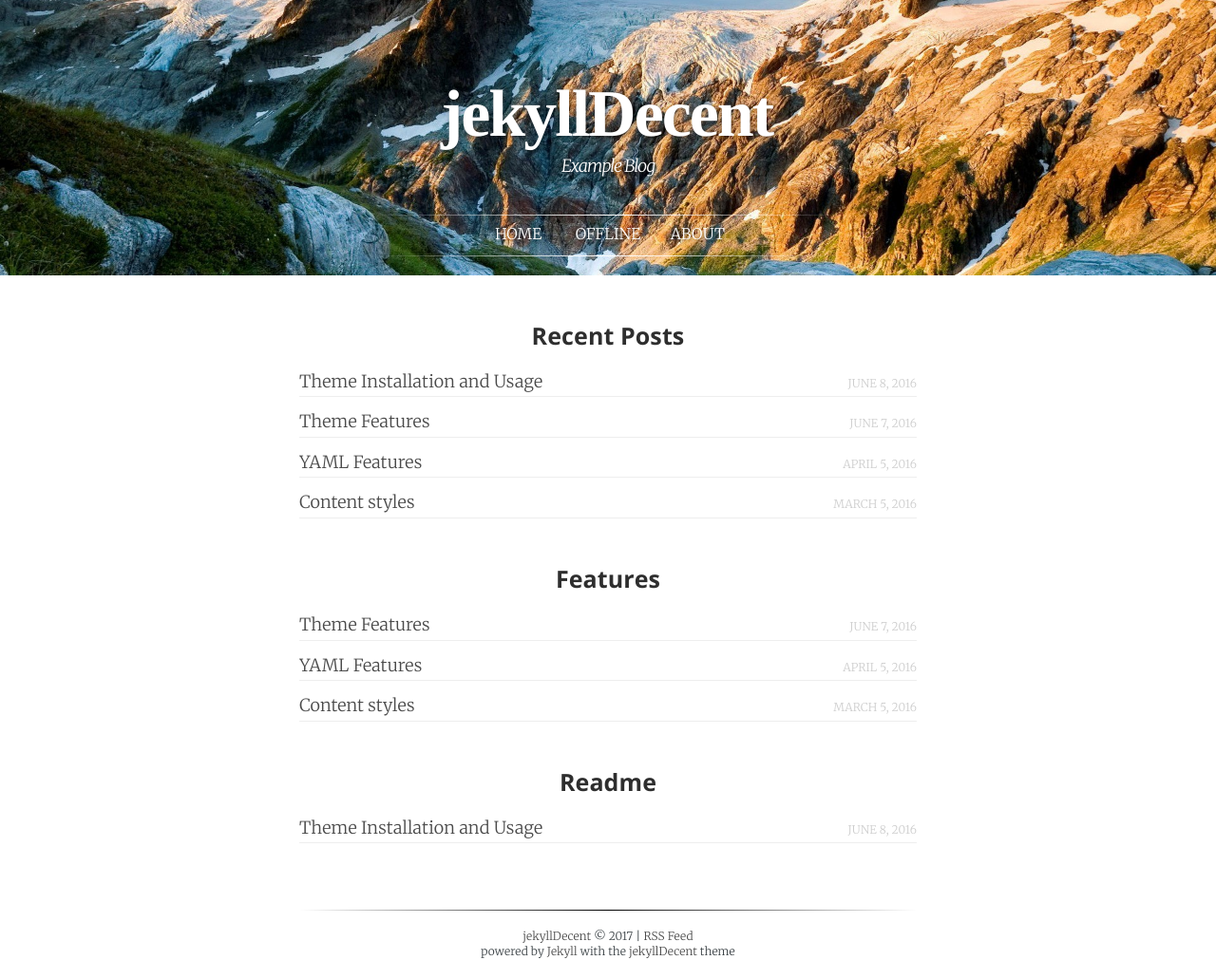
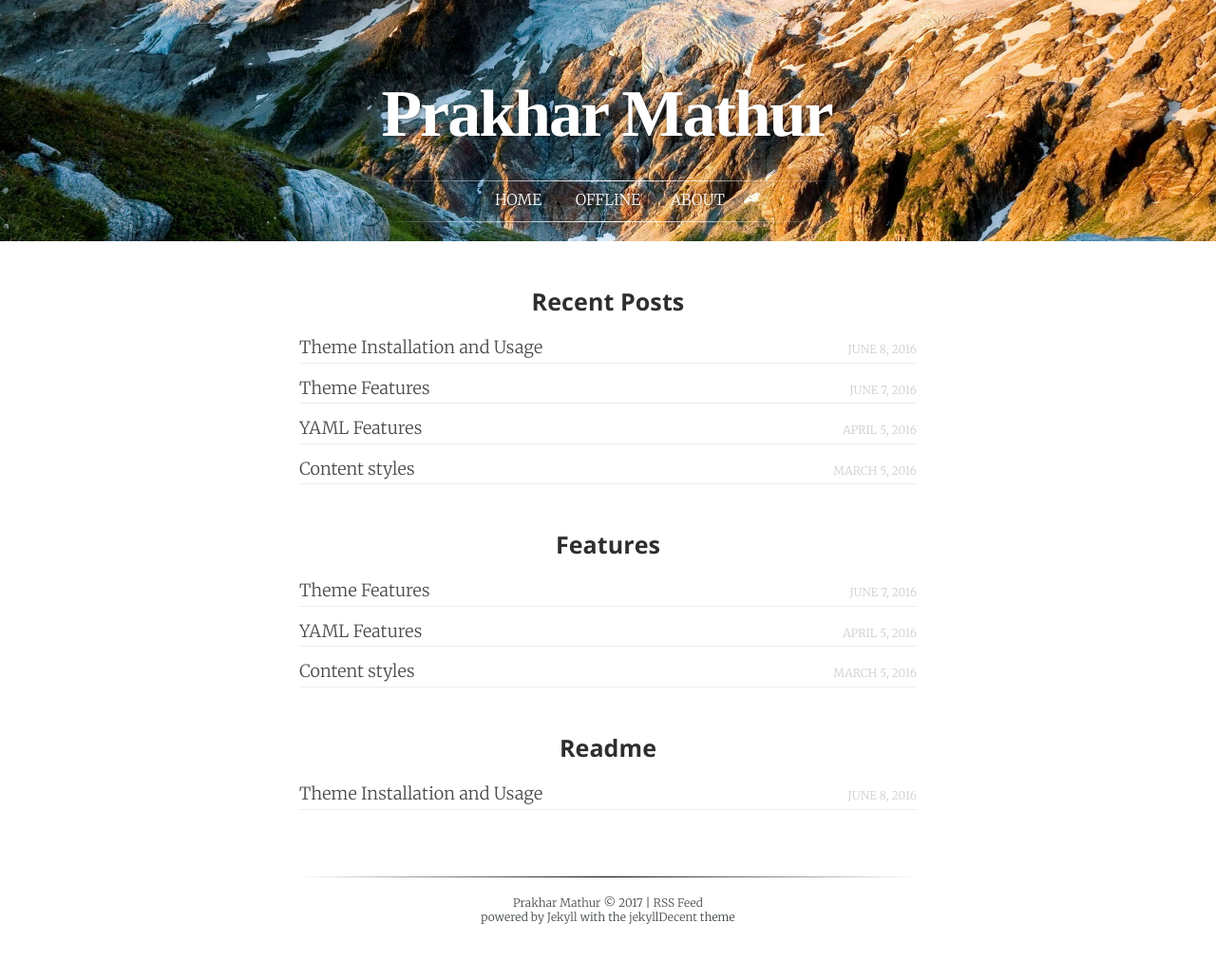
Before and after one commit to prakhar345/prakhar345.github.io, a Jekyll site: the page built from index.html, in a window 1280 px wide. Shown: the whole page at 95% size. Built offline with Jekyll 4.4.1, drawn with Linux system fonts in a browser that asks for light colours; some web fonts are replaced; after the commit the page ends 995 px from its top, so only the background shows below that.

Commit message:
changes made

```diff
--- a/_config.yml
+++ b/_config.yml
@@ -6,14 +6,14 @@
 # 'jekyll serve'. If you change this file, please restart the server process.
 
 # Site settings
-title:            jekyllDecent
-subtitle:         Example Blog
+title:            Prakhar Mathur
+subtitle:
 description:      This is the jekyllTheme example blog. It only exists to demonstrate how the theme looks and feels.
 keywords:         demo theme example github jekyll features
 language:         "en" # default language of the blog. Language codes: http://www.w3schools.com/tags/ref_language_codes.asp
 
 baseurl:          "" # the subpath of your site, e.g. /blog
-url:              "" # the base hostname & protocol for your site. Have a look at robots.txt as well!
+url:              "https://prakhar345.github.io/" # the base hostname & protocol for your site. Have a look at robots.txt as well!
 permalink:        /blog/:categories/:title
 cover:            /assets/mountain-cover.jpg
 disqus_shortname: "jekylldecent"
```
